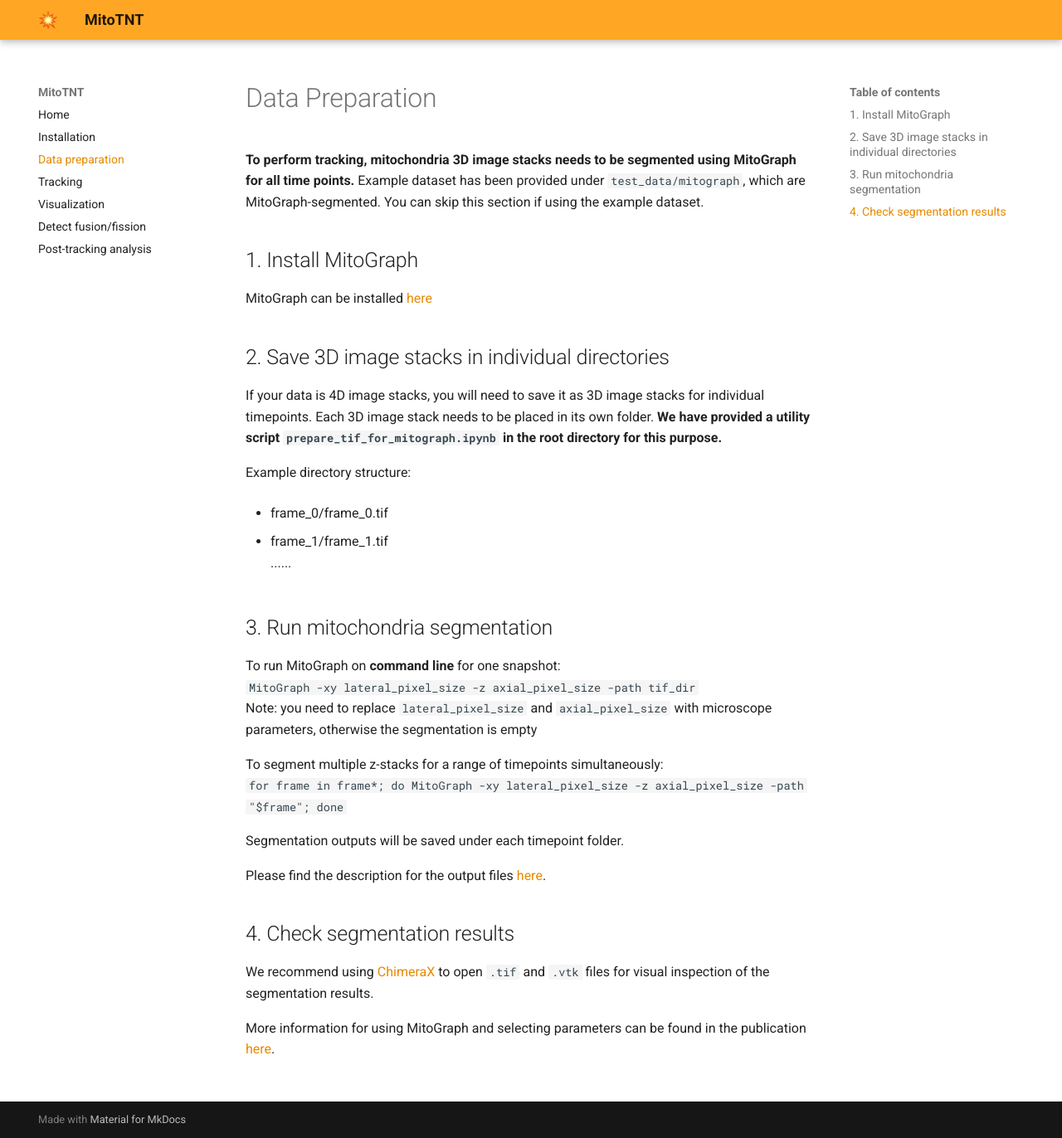
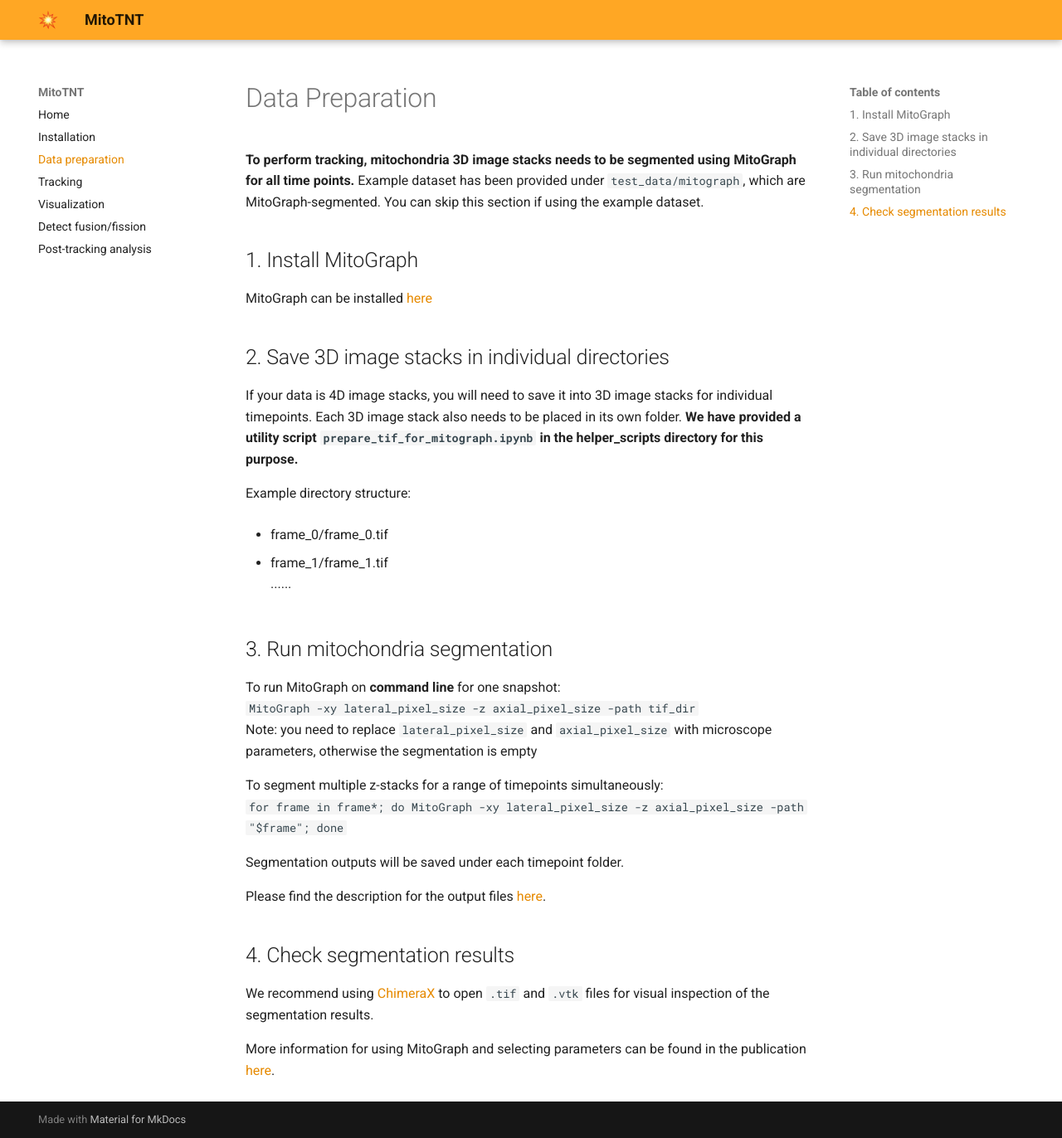
Before and after one commit to pylattice/MitoTNT, an MkDocs documentation site: the page built from docs/2_data_preparation.md, in a window 1280 px wide and 1372 px high. Shown: the whole window at 83% size. Built offline with MkDocs 1.6.1 and Material for MkDocs 9.7.7, drawn with Linux system fonts in a browser that asks for light colours.

Commit message:
Update 2_data_preparation.md

```diff
--- a/docs/2_data_preparation.md
+++ b/docs/2_data_preparation.md
@@ -6,9 +6,9 @@ Example dataset has been provided under `test_data/mitograph`, which are MitoGra
 MitoGraph can be installed [here](https://github.com/vianamp/MitoGraph/#how-to-install)
 
 ## 2. Save 3D image stacks in individual directories
-If your data is 4D image stacks, you will need to save it as 3D image stacks for individual timepoints.
-Each 3D image stack needs to be placed in its own folder.
-**We have provided a utility script `prepare_tif_for_mitograph.ipynb ` in the root directory for this purpose.**
+If your data is 4D image stacks, you will need to save it into 3D image stacks for individual timepoints.
+Each 3D image stack also needs to be placed in its own folder.
+**We have provided a utility script `prepare_tif_for_mitograph.ipynb ` in the helper_scripts directory for this purpose.**
 
 Example directory structure:
 
```
